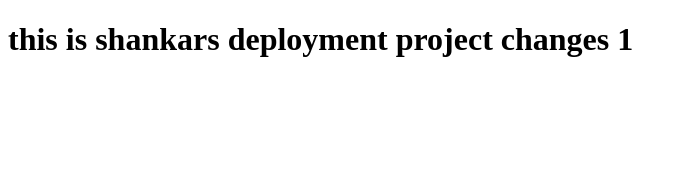
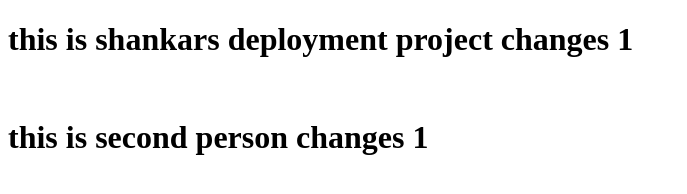
Before and after one commit to karthikeya-dev/70r-deployment, a plain HTML site: page index.html in a window 1280 px wide. Shown: the whole page, without its empty margins (0-687 px from the left). Drawn offline with Linux system fonts and the light colour scheme.

Commit message:
second person 1

```diff
--- a/index.html
+++ b/index.html
@@ -7,5 +7,7 @@
 </head>
 <body>
     <h1>this is shankars deployment project changes 1</h1>
+    <br>
+    <h1>this is second person changes 1</h1>
 </body>
 </html>
```
